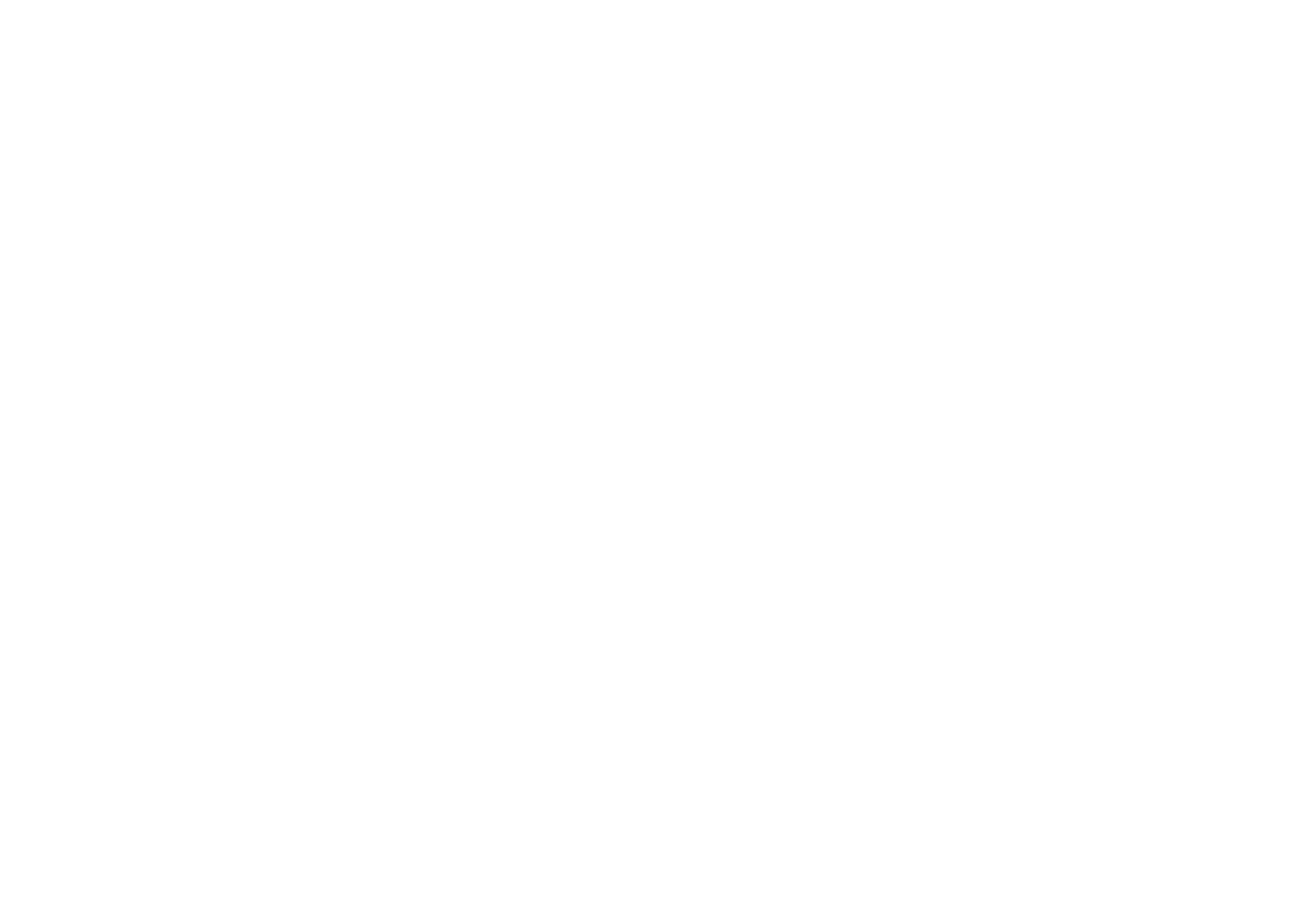
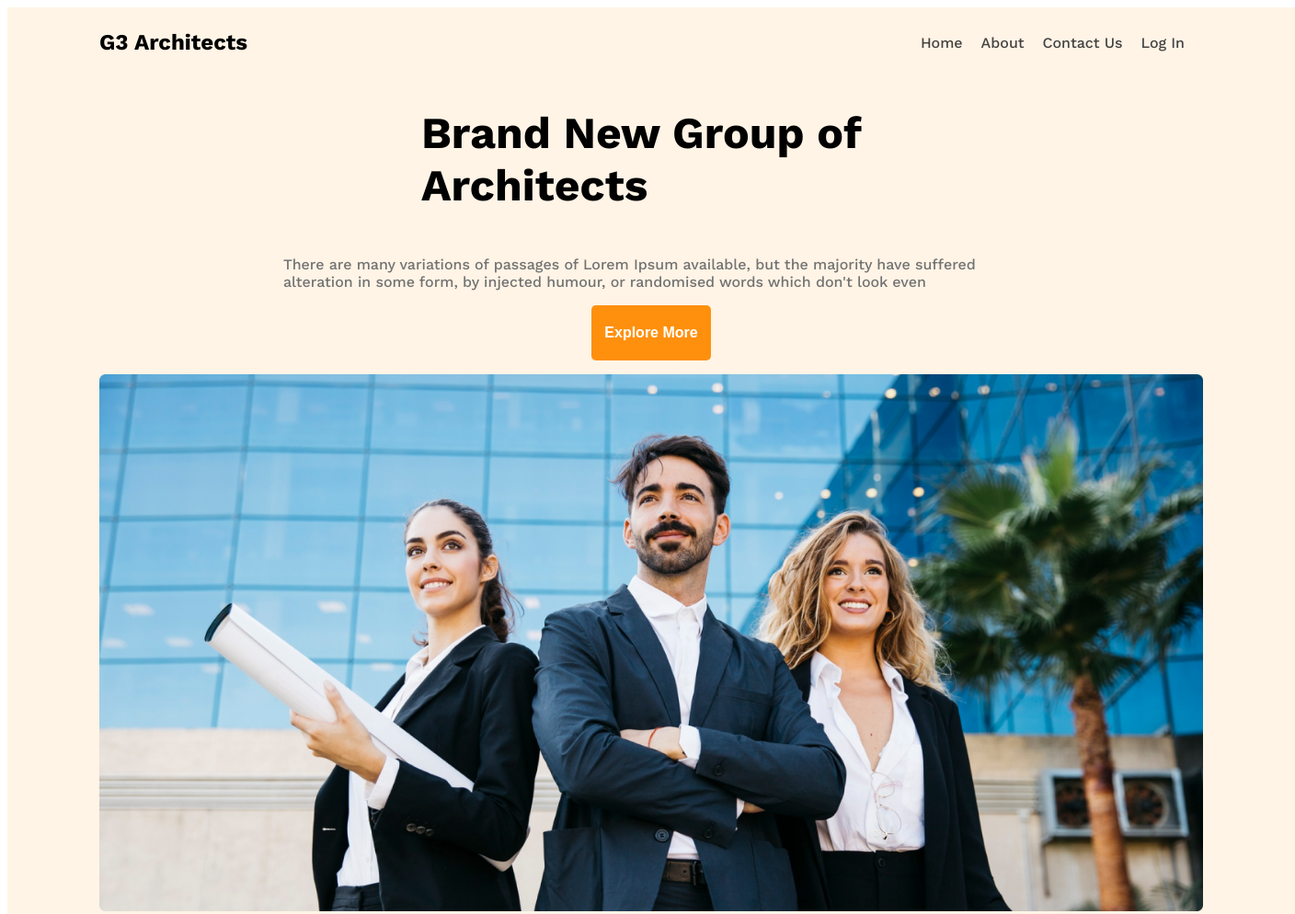
Before and after one commit to yasmin595/g3-architects-web, a plain HTML site: page index.html in a window 1280 px wide. Shown: the top 994 px of the page at 92% size, 1408 px wide, since content can reach past the window. Before the commit the page ends 800 px from the top, so only its background shows below. Drawn offline with nearby package versions, Linux system fonts and the light colour scheme.

Commit message:
added banner

```diff
--- a/index.html
+++ b/index.html
@@ -6,12 +6,32 @@
     <title>G3 Architects</title>
     <link rel="stylesheet" href="styles/architect.css">
 </head>
-<body>
+<body class="work-sans-font">
     <header>
-
+<nav class="navbar display-flex">
+    <h3 class="brand-title">
+        G3 Architects
+    </h3>
+    <ul class="nav-links display-flex">
+            <li class="link-item"><a href="" class="nav-link text-gray">Home</a></li>
+            <li class="link-item"><a href="" class="nav-link text-gray">About</a></li>
+            <li class="link-item"><a href="" class="nav-link text-gray">Contact Us</a></li>
+            <li class="link-item"><a href="" class="nav-link text-gray">Log In</a></li>
+        </ul>
+</nav>
     </header>
     <main>
+<div class="banner">
+    <div class="banner-content">
+    <h1 class="banner-title">
+        Brand New
+        Group of Architects
+    </h1>
+    <p class="banner-description">There are many variations of passages of Lorem Ipsum available, but the majority have suffered alteration in some form, by injected humour, or randomised words which don't look even</p>
+    <button class="btn-primary">Explore More</button></div>
 
+ <img class="banner-img"  src="images/banner.png" alt="">
+</div>
     </main>
     <footer>
 
--- a/styles/architect.css
+++ b/styles/architect.css
@@ -0,0 +1,93 @@
+@import url('https://fonts.googleapis.com/css2?family=Work+Sans:ital,wght@0,100..900;1,100..900&display=swap');
+
+.work-sans-font{
+  font-family: "Work Sans", serif;
+  font-optical-sizing: auto;
+  font: weight 400px;
+  font-style: normal;
+}
+/* shared style */
+.display-flex{
+  display: flex;
+}
+/* dark2 */
+.text-gray{
+  color: rgba(66, 66, 66, 1);
+}
+
+/* dark3 */
+.text-light-gray , .banner-description{
+ color:  rgba(114, 114, 114, 1);
+}
+
+/* bg-backround */
+.bg-backround{
+ color: rgba(255, 144, 14, 0.1);
+}
+.btn-primary{
+  font-weight: 600;
+  font-size: 1rem;
+  color: rgba(255, 255, 255, 1);
+  background-color: rgba(255, 144, 14, 1);
+  width: 130px;
+  height: 60px;
+  border: none;
+  border-radius: 5px;
+  margin-bottom: 15px;
+}
+
+.brand-title{
+  font-weight: bold;
+  font-size: 1.5rem;
+}
+.navbar{
+  justify-content: space-between;
+  background-color:rgba(255, 144, 14, 0.1);
+  width: 1200px;
+  padding: 0 100px;
+  align-items: center;
+}
+
+
+.link-item{
+list-style: none;
+margin-right: 20px;
+font-weight: 500;
+
+}
+.banner{
+  background-color: rgba(255, 144, 14, 0.1);
+  width: 1200px;
+  padding: 0 100px;
+}
+
+.nav-link{
+  text-decoration: none;
+}
+.banner-content{
+  display: flex;
+  flex-direction: column;
+  align-items: center;
+  max-width: 1200px;
+}
+.banner-title{
+  font-weight: bold;
+  font-size: 3rem;
+  max-width: 500px;
+
+}
+.banner-img{
+width:100%;
+align-items: center;
+}
+.banner-description{
+  font-weight: 500;
+  width: 800px;
+}
+/* responsive media  */
+@media screen and (max-width:576px) {
+  .navbar, .nav-links{
+    flex-direction: column;
+  }
+
+}
```
